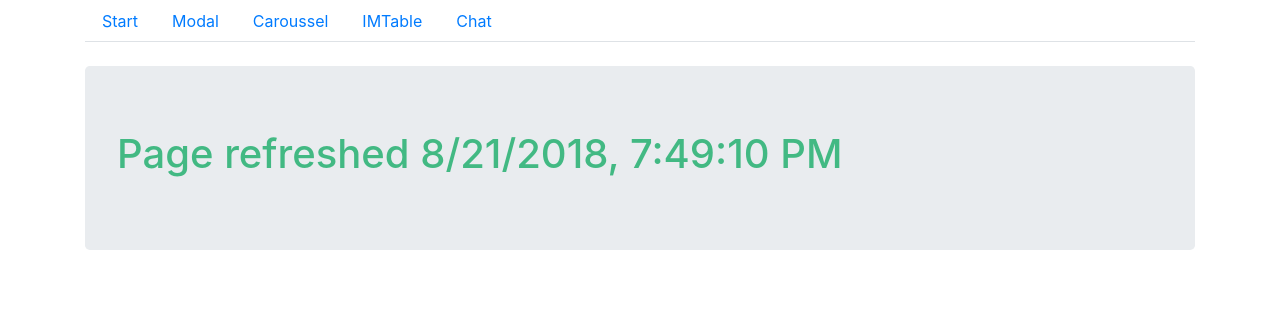
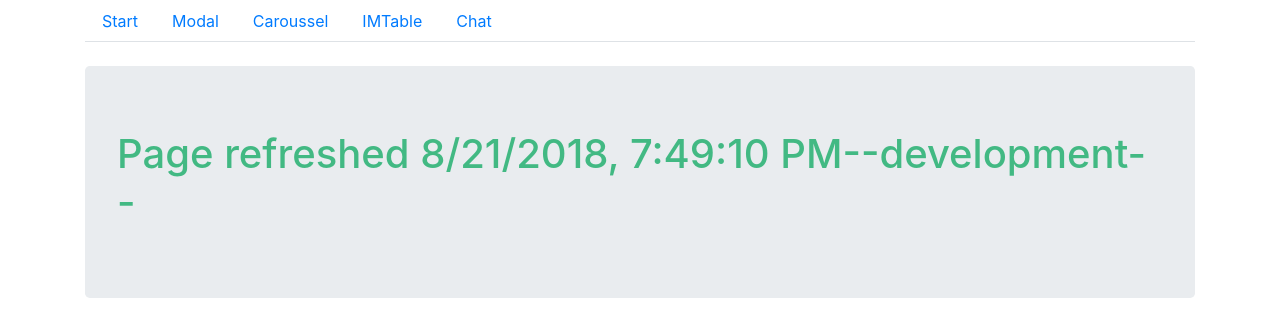
Before and after one commit to im79/hw2vue, a Vue app: page /start in a window 1280 px wide. Shown: the top 336 px of the page. Built offline with nearby package versions, Linux system fonts and the light colour scheme.

Commit message:
chatURL in .env

```diff
--- a/src/components/Chat.vue
+++ b/src/components/Chat.vue
@@ -36,7 +36,7 @@ export default {
             user: '',
             message: '',
             messages: [],
-            socket : io('http://notify.morily.de/', {
+            socket : io(process.env.VUE_APP_CHATNOTIFY_URL, {
                 transports: ['websocket']
             })
         }
--- a/src/components/Start.vue
+++ b/src/components/Start.vue
@@ -9,7 +9,8 @@ export default {
   name: 'Start',
   data: function () {
     return {
-      msg: 'Page refreshed ' + new Date().toLocaleString()
+      msg: 'Page refreshed ' + new Date().toLocaleString() +"--"+
+       process.env.NODE_ENV +"--"
     }
   }
 
```
